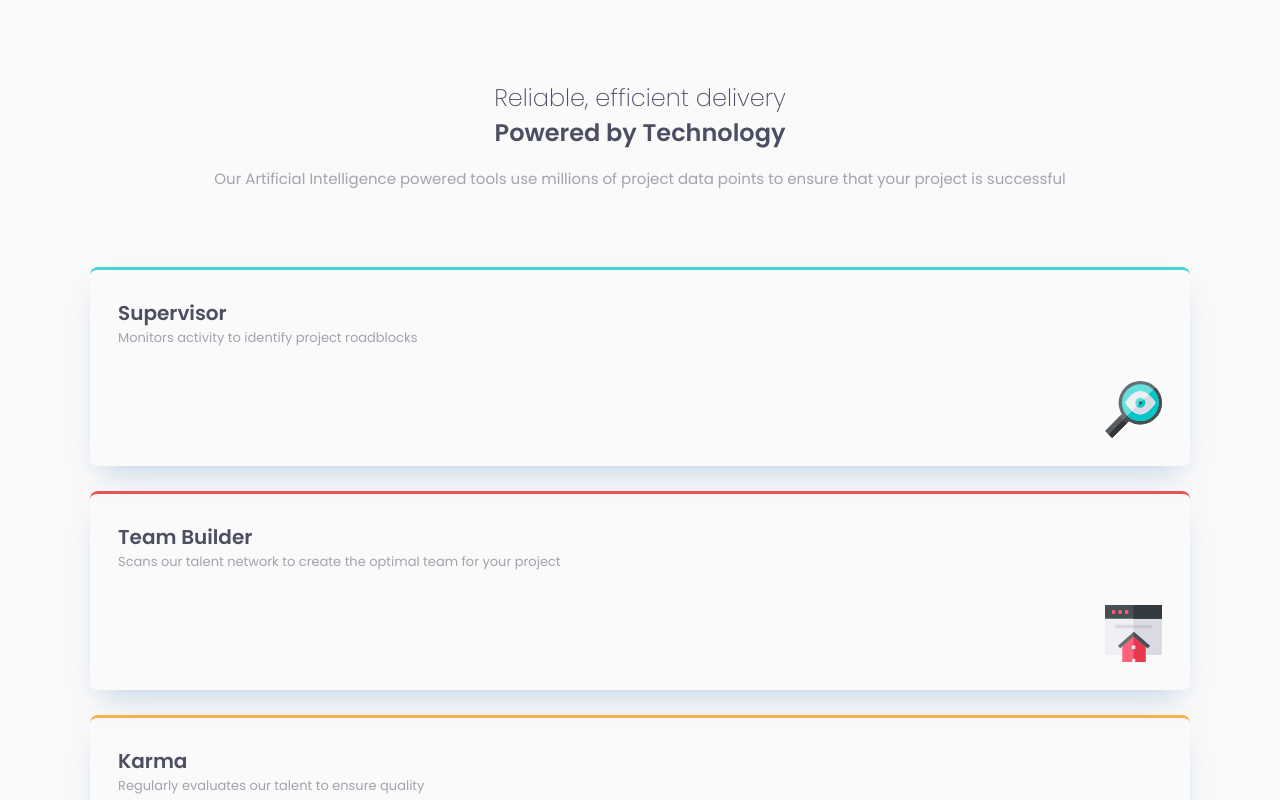
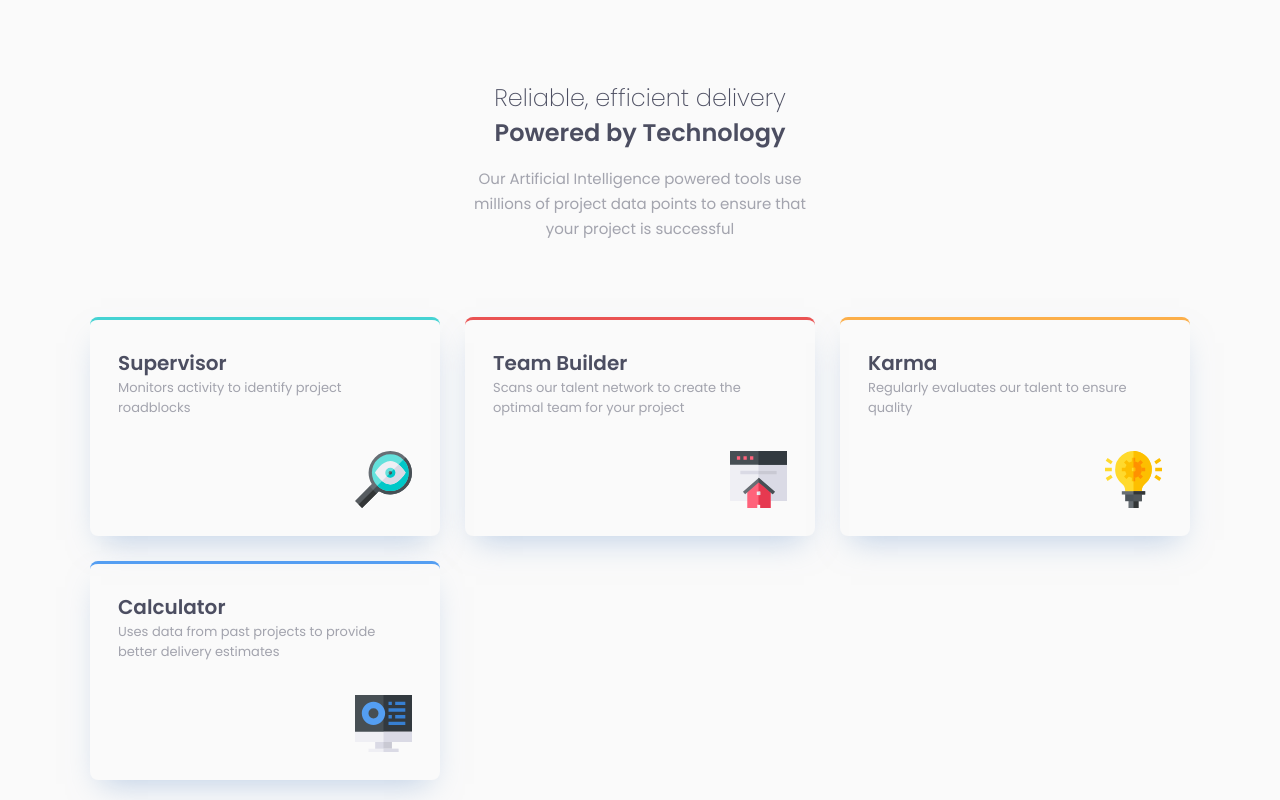
Before and after one commit to solracss/fem-4-card-feature-section, a website built with Vite: page index.html in a window 1280 px wide. Shown: the top 800 px of the page. Built offline with nearby package versions, Linux system fonts and the light colour scheme.

Commit message:
allow cards form flexible column layout

```diff
--- a/index.html
+++ b/index.html
@@ -14,7 +14,7 @@
 <body>
   <main>
     <div class="container">
-      <div class="description text-center grid">
+      <div class="description text-center grid grid--item-center">
 
         <h1 class="heading-main">Reliable, efficient delivery<span class="bold">Powered by
             Technology</span>
@@ -24,7 +24,7 @@
           successful</p>
       </div>
 
-      <div class="four-cards grid" data-spacing="large">
+      <div class="four-cards grid grid--item-center" data-spacing="large">
 
         <div class="card" data-card-accent="1">
           <h2 class="card__heading">Supervisor</h2>
--- a/sass/layout/_grid.scss
+++ b/sass/layout/_grid.scss
@@ -3,6 +3,10 @@
 .grid {
 	display: grid;
 	gap: 1rem;
+
+	&--item-center {
+		justify-items: center;
+	}
 }
 
 .grid[data-spacing="large"] {
--- a/sass/pages/_card-section.scss
+++ b/sass/pages/_card-section.scss
@@ -13,6 +13,7 @@
 }
 
 .mobile-only {
+	max-width: remSize(350px);
 	line-height: remSize(25px);
 
 	@include setHslaColor(color, $clr-neutral-400, 0.5);
@@ -20,9 +21,11 @@
 
 .four-cards {
 	margin-top: remSize(76px);
+	grid-template-columns: repeat(auto-fit, minmax(min(350px, 100%), 1fr));
 }
 
 .card {
+	max-width: remSize(350px);
 	padding: remSize(28px);
 	border-top: 3px solid;
 	box-shadow: $box-shadow-1;
```
